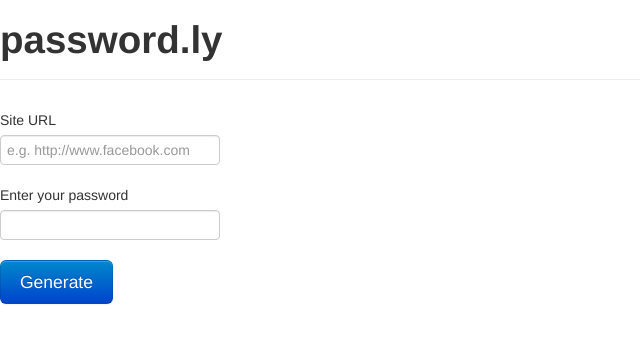
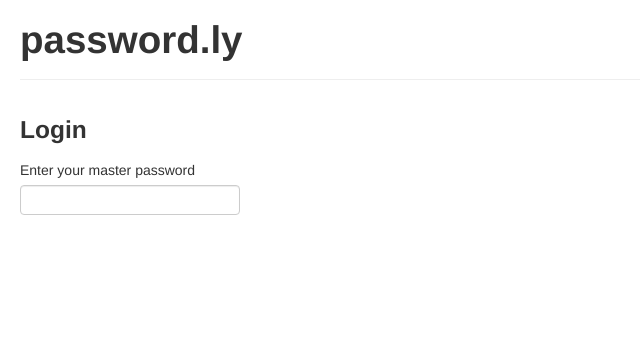
Before and after one commit to passwordly/password.ly, a Flask app: page / in a window 1280 px wide. Shown: the top 359 px of the page, without its empty margins (0-640 px from the left). Run offline with Flask 2, Linux system fonts and the light colour scheme.

Commit message:
Added /generate template, misc fixes
Split up the base template into alerts, content and scripts_end.
Using an 'identifier' rather than a URL for each generated password.

```diff
--- a/app.py
+++ b/app.py
@@ -12,9 +12,15 @@ def index(name=None):
 @app.route('/generate', methods=['POST'])
 def generate():
   password = str(request.form['password'])
-  site = str(request.form['site'])
-  print password, site
-  return generatePassword(password, site)
+  identifier = str(request.form['identifier'])
+
+  result = generatePassword(password, identifier)
+  data = {
+    'password': password,
+    'identifier': identifier,
+    'result': result
+  }
+  return render_template('generate.html', **data)
 
 @app.route('/github-webhook')
 def github_hook():
--- a/password.py
+++ b/password.py
@@ -39,11 +39,6 @@ def generatePassword(password, site):
   symbols = '!@#$%*-?+='
   length = 10
 
-
-  # Make sure the site is made entirely of bcrypt allowable letters
-  if any([l not in bcrypt_alphabet for l in site]):
-    raise Exception('site can only contain: %s' % bcrypt_alphabet)
-
   salt = '$2a$11$' + generateSalt(password, site)
 
   bignum = convertBase(
--- a/templates/base.html
+++ b/templates/base.html
@@ -1,14 +1,23 @@
 <!DOCTYPE html>
 <html lang="en">
 	<head>
+		<title>password.ly</title>
 		<link rel="stylesheet" href="static/css/bootstrap.css">
 	</head>
-	<body>
-        <div class="page-header">
-            <h1>password.ly</h1>
-        </div>
-        {% block content %}
-        <p>Default content to be displayed</p>
-        {% endblock content %}
-    </body>
+	<body class="container-fluid">
+			<header class="page-header">
+				<h1>password.ly</h1>
+			</header>
+			<article>
+				{% block alerts %}
+				{% endblock alerts %}
+				{% block content %}
+				<p>Default content to be displayed</p>
+				{% endblock content %}
+			</article>
+			<script src="static/js/lib/jquery-1.8.2.min.js"></script>
+			<script src="static/js/lib/bootstrap.min.js"></script>
+			{% block scripts_end %}
+			{% endblock scripts_end %}
+		</body>
 </html>
--- a/templates/index.html
+++ b/templates/index.html
@@ -1,21 +1,52 @@
 {% extends "base.html" %}
 
 {% block content %}
+<form method="POST" action="/login">
+	<h3>Login</h3>
 	<div class="control-group">
-		<label>Site URL</label>
+		<label>Enter your master password</label>
 		<div class="controls">
-			<input type="url" placeholder="e.g. http://www.facebook.com">
+			<input type="password" name="password" id="password" required>
 		</div>
 	</div>
-	<div class="control-group">
-		<label>Enter your password</label>
+	<div class="control-group progressively-removed">
 		<div class="controls">
-			<input type="password" required>
+			<input type="submit" class="btn btn-primary btn-large" value="Enter">
 		</div>
 	</div>
-	<div class="control-group">
-		<div class="controls">
-			<input type="submit" class="btn btn-primary btn-large" value="Generate">
+</form>
+
+<section id="authenticated" class="collapse">
+	<form method="POST" action="/generate">
+		<h3>Generate a new password</h3>
+		<div class="control-group">
+			<label for="identifier">What will this new password be used for?</label>
+			<div class="controls form-inline">
+				<input type="text" name="identifier" id="identifier" required>
+				<input type="submit" name="action" class="btn btn-primary" value="Generate">
+			</div>
 		</div>
+		<input type="hidden" name="password" value="asdlasjdl">
+	</form>
+
+	<div>
+		<h3>Previously saved passwords</h3>
+		<dl>
+			<dt>Name</dt>
+			<dd>Password</dd>
+		</dl>
 	</div>
+</section>
 {% endblock content %}
+
+{% block scripts_end %}
+<script>
+	$(document).ready(function(){
+		$('.progressively-removed').hide();
+		$('#password').on('blur', function(){
+			//$(this).after("<span>Checking</span>");
+			$('#authenticated').collapse('toggle');
+		});
+	});
+</script>
+{% endblock scripts_end %}
```
Also changed, not shown: templates/generate.html (added, +52 -0 lines).
